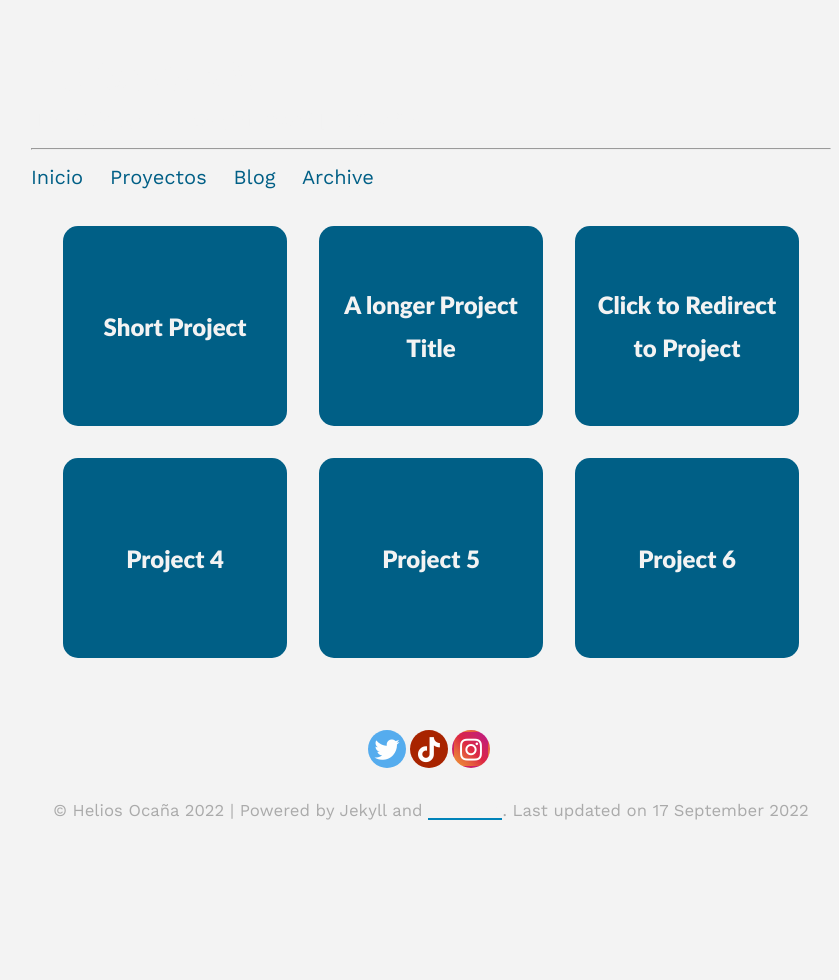
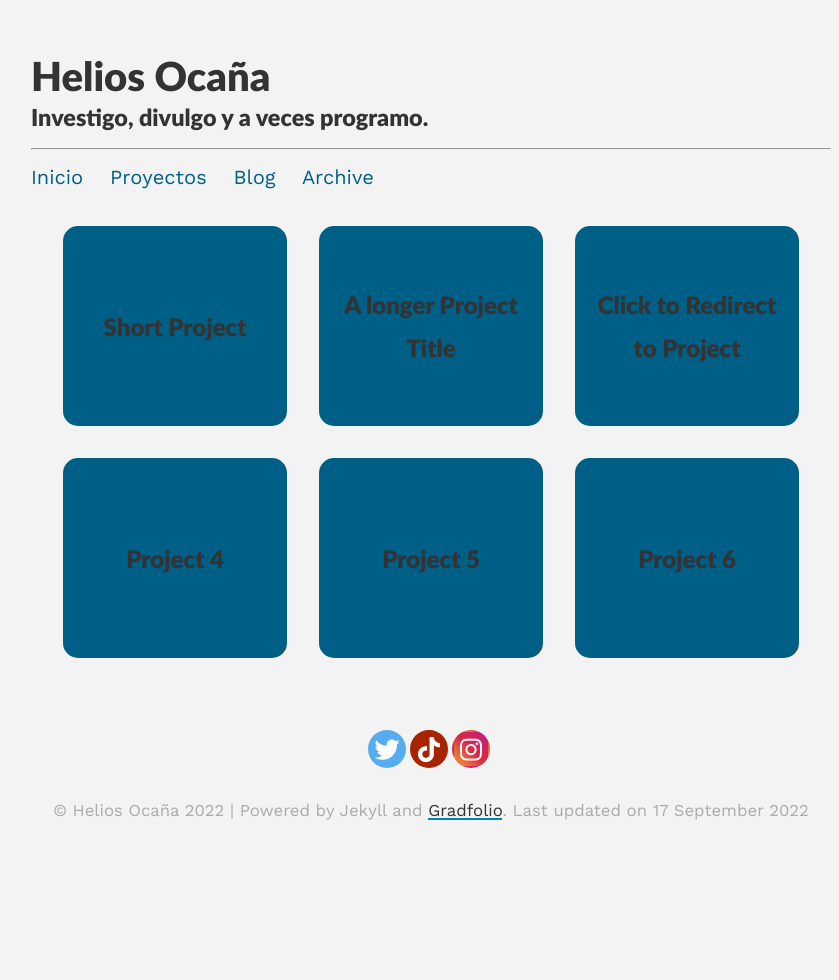
Before and after one commit to Heliouz/Heliouz.github.io, a Jekyll site: the page built from _pages/projects.md, in a window 1280 px wide. Shown: the whole page, without its empty margins (209-1048 px from the left). Built offline with Jekyll 4.4.1, drawn with Linux system fonts in a browser that asks for light colours; nearby versions of some CDN libraries.

Commit message:
Update variables.scss

```diff
--- a/assets/css/_sass/variables.scss
+++ b/assets/css/_sass/variables.scss
@@ -13,7 +13,7 @@ $brand-color:      #005f86;
 // Color scheme for light
 $body-bg: #f3f3f3;
 $projectbox: #005f86;
-$text-color: #f3f3f3;
+$text-color: #333;
 
 // Color scheme for dark modes
 $body-bg-dark: #061725;
```
